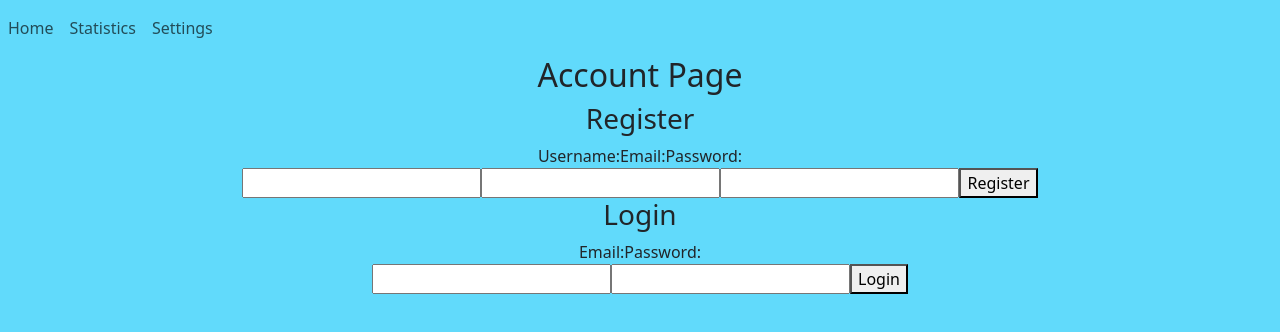
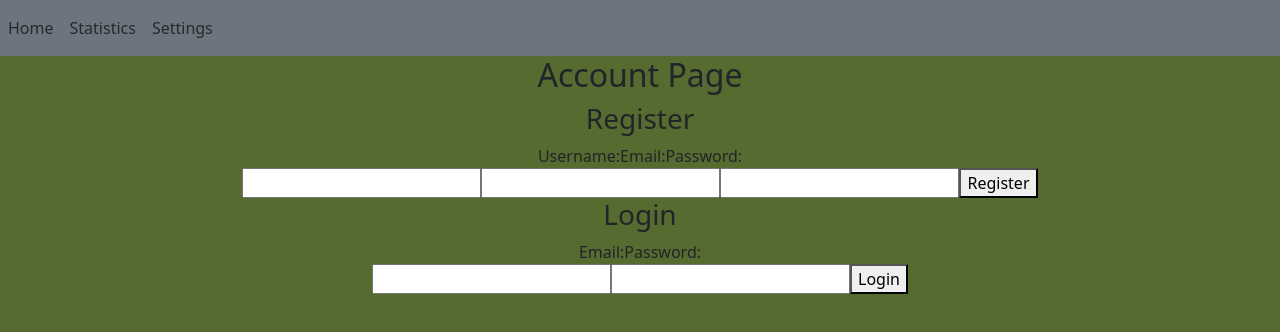
Before and after one commit to petlindg/dat076, a React (Create React App) app in the folder client/: page /account in a window 1280 px wide. Shown: the top 332 px of the page. Built offline with nearby package versions, Linux system fonts and the light colour scheme; no server answers.

Commit message:
Progress on styling website with css

```diff
--- a/client/src/App.css
+++ b/client/src/App.css
@@ -1,9 +1,19 @@
 .App {
   text-align: center;
-  background-color: #61dafb;
-  height: 100vh;
+  background-color:darkolivegreen;
 }
 
+.bg-primary {
+  background-color: darkgreen
+}
+.bg-secondary {
+  background-color: lightgreen
+}
+
+.parsnip {
+  border-radius:100%;
+  background-color: lightgreen;
+}
 
 .App-header {
   background-color: #282c34;
@@ -19,6 +29,20 @@
 .leaderboard {
   overflow-y: scroll;
   max-height:90vh;
+}
+
+.box {
+  padding:5pt;
+  border-radius:25pt;
+}
+
+.user-stats {
+  margin:5pt;
+
+}
+
+.user-data {
+  margin:5pt
 }
 
 .powerup {
@@ -55,5 +79,5 @@ img {
 }
 
 body {
-  background-color: gray;
+  background-color:darkolivegreen;
 }
--- a/client/src/App.tsx
+++ b/client/src/App.tsx
@@ -1,4 +1,5 @@
 import React, { ReactElement, useEffect, useState } from 'react';
+import 'bootstrap/dist/css/bootstrap.min.css';
 import './App.css';
 import { BrowserRouter, Navigate, Route, Routes } from 'react-router-dom';
 import Account from "./Components/Account";
--- a/client/src/Components/ClickableParsnip.tsx
+++ b/client/src/Components/ClickableParsnip.tsx
@@ -6,11 +6,15 @@ export function ClickableParsnip() {
         socket.emit("parsnipClick")
     }
 
-    return (<div className="boxing-cursor parsnip-animation" onClick={incrementParsnip}>
-        <img
-            draggable="false"
-            alt='The main parsnip'
-            src={require('../assets/images/parsnip.png')}
-        />
-    </div>)
+    return (
+        <div className="parsnip">
+            <div className="boxing-cursor parsnip-animation" onClick={incrementParsnip}>
+                <img
+                    draggable="false"
+                    alt='The main parsnip'
+                    src={require('../assets/images/parsnip.png')}
+                />
+            </div>
+        </div>
+    )
 }
--- a/client/src/Components/Home.tsx
+++ b/client/src/Components/Home.tsx
@@ -1,4 +1,3 @@
-import 'bootstrap/dist/css/bootstrap.min.css';
 import React, { useState } from 'react';
 import { ClickableParsnip } from "./ClickableParsnip";
 import { User } from "./User";
@@ -9,7 +8,6 @@ import { PowerupPassiveList } from './PowerupPassive';
 import Container from 'react-bootstrap/Container'
 import Row from 'react-bootstrap/Row'
 import Col from 'react-bootstrap/Col'
-import '../App.css'
 
 function Home() {
     const [userData, setUserData] = useState<UserData | undefined>(undefined);
--- a/client/src/Components/Leaderboard.tsx
+++ b/client/src/Components/Leaderboard.tsx
@@ -1,11 +1,9 @@
-import 'bootstrap/dist/css/bootstrap.min.css';
 import React, {useEffect, useState} from 'react';
 import {LeaderboardQuery, leaderboardSortBy, UserLeaderboard} from "../Models/Api";
 import {Api} from "../Helpers/Api";
 import Container from 'react-bootstrap/Container'
 import Row from 'react-bootstrap/Row'
 import Col from 'react-bootstrap/Col'
-import '../App.css'
 import Dropdown from 'react-bootstrap/esm/Dropdown';
 
 export function Leaderboard() {
--- a/client/src/Components/NavigationBar.tsx
+++ b/client/src/Components/NavigationBar.tsx
@@ -5,7 +5,7 @@ import Navbar from "react-bootstrap/esm/Navbar";
 
 export function NavigationBar() {
     return (
-        <Navbar>
+        <Navbar className="bg-secondary">
             <Nav>
                 <Nav.Link href="/">Home</Nav.Link>
                 <Nav.Link href="/stats">Statistics</Nav.Link>
--- a/client/src/Components/PlayerStatistics.tsx
+++ b/client/src/Components/PlayerStatistics.tsx
@@ -1,8 +1,6 @@
-import 'bootstrap/dist/css/bootstrap.min.css';
 import { useEffect, useState } from 'react';
 import {UserStatistics } from "../Models/Api";
 import { Api } from "../Helpers/Api";
-import { NavigateFunction, useNavigate } from "react-router-dom";
 import Container from 'react-bootstrap/Container'
 import Row from 'react-bootstrap/Row'
 import Col from 'react-bootstrap/Col'
--- a/client/src/Components/PowerupActive.tsx
+++ b/client/src/Components/PowerupActive.tsx
@@ -39,7 +39,7 @@ export function PowerupActiveComponent({powerup, updatePowerupList}: {
     }
 
     return (
-        <div>
+        <div className="box">
             <h1>{powerup.powerupName}</h1>
             <h2>Cost: {powerup.priceForUser}</h2>
             <h2>Parsnips Per Click: +{powerup.parsnipsPerClick}</h2>
--- a/client/src/Components/Settings.tsx
+++ b/client/src/Components/Settings.tsx
@@ -1,9 +1,6 @@
-import 'bootstrap/dist/css/bootstrap.min.css';
 import React, {FormEvent, useEffect, useState} from 'react';
 import {UserCredentials} from "../Models/Api";
 import {Api} from "../Helpers/Api";
-
-import '../App.css'
 
 export function Settings() {
     const [userCredentials, setUserCredentials] = useState<UserCredentials | undefined>(undefined);
--- a/client/src/Components/Stats.tsx
+++ b/client/src/Components/Stats.tsx
@@ -1,8 +1,6 @@
-import 'bootstrap/dist/css/bootstrap.min.css';
 import Container from 'react-bootstrap/Container'
 import Row from 'react-bootstrap/Row'
 import Col from 'react-bootstrap/Col'
-import '../App.css'
 import { Leaderboard } from './Leaderboard';
 import { PlayerStatistics } from './PlayerStatistics';
 
```
